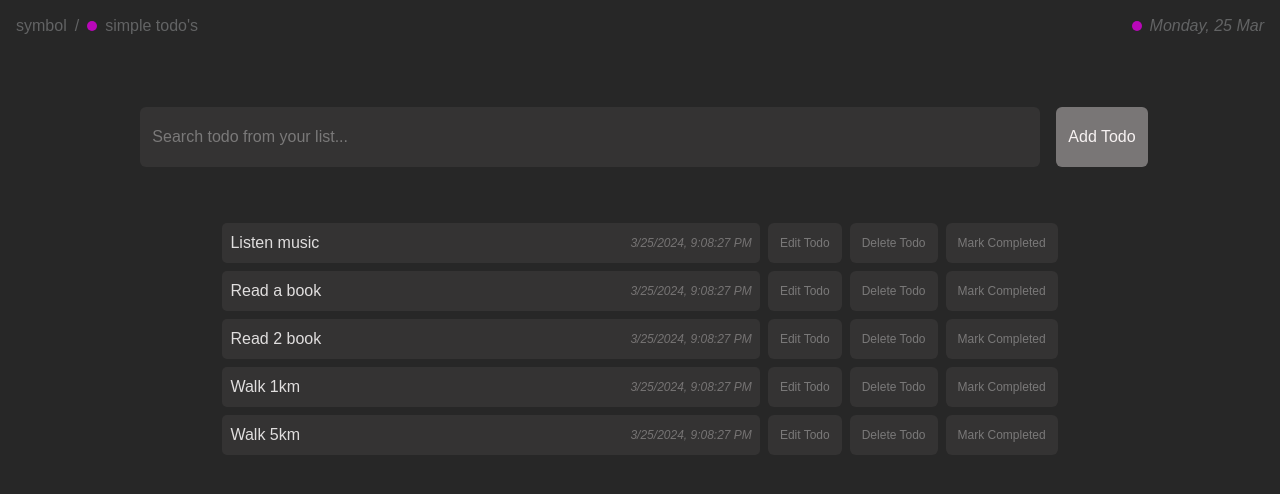
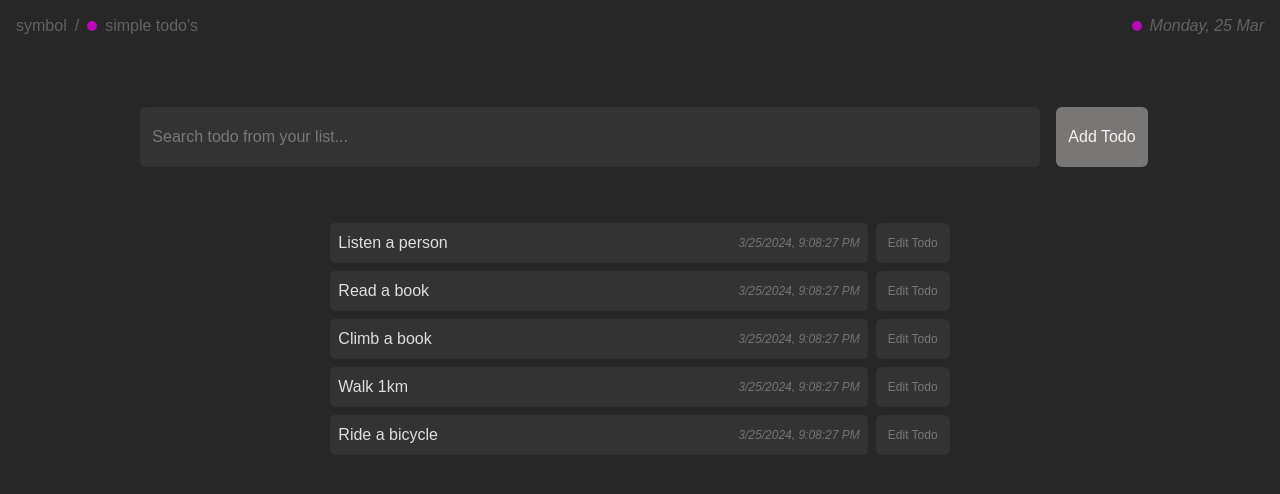
Before and after one commit to ShalvinShaji/To-Do, a React (Vite) app: page / in a window 1280 px wide. Shown: the top 494 px of the page. Built offline with nearby package versions, Linux system fonts and the light colour scheme.

Commit message:
Editing existing Todos functionality implemented

```diff
--- a/src/App.jsx
+++ b/src/App.jsx
@@ -6,15 +6,14 @@ import Topbar from "./components/Topbar";
 import TodoList from "./components/TodoList";
 import Button from "react-bootstrap/Button";
 import AddTodo from "./components/AddTodo";
-import DisplayTodo from "./components/DisplayTodo";
 
 function App() {
   const [todos, setTodos] = useState([
-    { id: 1, text: "Listen music", date: new Date().toLocaleString() },
+    { id: 1, text: "Listen a person", date: new Date().toLocaleString() },
     { id: 2, text: "Read a book", date: new Date().toLocaleString() },
-    { id: 3, text: "Read 2 book", date: new Date().toLocaleString() },
+    { id: 3, text: "Climb a book", date: new Date().toLocaleString() },
     { id: 4, text: "Walk 1km", date: new Date().toLocaleString() },
-    { id: 5, text: "Walk 5km", date: new Date().toLocaleString() },
+    { id: 5, text: "Ride a bicycle", date: new Date().toLocaleString() },
   ]);
 
   const [searchQuery, setSearchQuery] = useState("");
@@ -29,12 +28,23 @@ function App() {
   };
 
   const handleAddTodo = (text) => {
+    if (!text) {
+      return; // If text is null or empty, do not add a new todo
+    }
+
     const newTodo = {
       id: todos.length + 1,
       text: text,
       date: new Date().toLocaleString(),
     };
     setTodos([...todos, newTodo]);
+  };
+
+  const handleUpdateTodo = (updatedTodo) => {
+    const updatedTodos = todos.map((todo) =>
+      todo.id === updatedTodo.id ? updatedTodo : todo
+    );
+    setTodos(updatedTodos);
   };
 
   return (
@@ -51,7 +61,12 @@ function App() {
           handleAddTodo={handleAddTodo}
         />
       </div>
-      <TodoList searchQuery={searchQuery} todos={todos} />
+
+      <TodoList
+        searchQuery={searchQuery}
+        todos={todos}
+        handleUpdateTodo={handleUpdateTodo}
+      />
     </div>
   );
 }
--- a/src/components/AddTodo.jsx
+++ b/src/components/AddTodo.jsx
@@ -12,6 +12,7 @@ function AddTodo({ show, handleClose, handleAddTodo }) {
 
   const handleKeyDown = (e) => {
     if (e.key === "Enter" && todoText.trim() !== "") {
+      e.preventDefault();
       handleAdd();
     }
   };
--- a/src/components/DisplayTodo.jsx
+++ b/src/components/DisplayTodo.jsx
@@ -1,29 +1,43 @@
-import React from "react";
+// DisplayTodo.jsx
+import React, { useState } from "react";
+import { Button } from "react-bootstrap";
+import EditTodoModal from "../components/EditTodo";
 import "../css/DisplayTodo.css";
-import { Button } from "react-bootstrap";
 
-function DisplayTodo({ todo }) {
+function DisplayTodo({ todo, handleUpdateTodo }) {
+  const [showEditModal, setShowEditModal] = useState(false);
+
+  const handleCloseEditModal = () => {
+    setShowEditModal(false);
+  };
+
+  const handleShowEditModal = () => {
+    setShowEditModal(true);
+  };
+
   return (
     <>
-      <>
-        <div className=" d-flex justify-content-center align-items-center mb-2">
+      <div
+        id={todo.id}
+        className="d-flex justify-content-center align-items-center mb-2"
+      >
         <div className="todo-item d-flex justify-content-between align-items-center p-2">
           <p className="m-0 p-0">{todo.text}</p>
         </div>
         <div className="todo-time d-flex justify-content-center align-items-center p-2">
           <p className="m-0 p-0">{todo.date}</p>
         </div>
-          <Button className="editTodoBtn ms-2">
+        <Button className="editTodoBtn ms-2" onClick={handleShowEditModal}>
           <p className="p-0 m-0">Edit Todo</p>
         </Button>
-          <Button className="editTodoBtn ms-2">
-            <p className="p-0 m-0">Delete Todo</p>
-          </Button>
-          <Button className="editTodoBtn ms-2">
-            <p className="p-0 m-0">Mark Completed</p>
-          </Button>
+        {/* Add Delete Todo and Mark Completed buttons here */}
       </div>
-      </>
+      <EditTodoModal
+        show={showEditModal}
+        handleClose={handleCloseEditModal}
+        todo={todo}
+        handleUpdateTodo={handleUpdateTodo}
+      />
     </>
   );
 }
--- /dev/null
+++ b/src/components/EditTodo.jsx
@@ -0,0 +1,65 @@
+import React, { useState } from "react";
+import { Modal, Button, Form } from "react-bootstrap";
+import "../css/AddTodo.css";
+
+function EditTodoModal({ show, handleClose, todo, handleUpdateTodo }) {
+  const [updatedTodo, setUpdatedTodo] = useState(todo);
+
+  const handleChange = (e) => {
+    const { name, value } = e.target;
+    setUpdatedTodo({
+      ...updatedTodo,
+      [name]: value,
+    });
+  };
+
+  const handleUpdate = () => {
+    handleUpdateTodo(updatedTodo);
+    handleClose();
+  };
+
+  const handleKeyPress = (e) => {
+    if (e.key === "Enter") {
+      e.preventDefault();
+      handleUpdate();
+    }
+  };
+
+  return (
+    <Modal show={show} onHide={handleClose}>
+      <Modal.Header closeButton>
+        <Modal.Title>Edit Todo</Modal.Title>
+      </Modal.Header>
+      <Modal.Body>
+        <Form.Control
+          className="edit-todo mb-3"
+          type="text"
+          placeholder="Enter updated todo text"
+          name="text"
+          value={updatedTodo.text}
+          onChange={handleChange}
+          onKeyPress={handleKeyPress}
+        />
+        <Form.Control
+          type="text"
+          className="edit-todo"
+          placeholder="Enter updated todo date"
+          name="date"
+          value={updatedTodo.date}
+          onChange={handleChange}
+          onKeyPress={handleKeyPress}
+        />
+      </Modal.Body>
+      <Modal.Footer>
+        <Button className="modalClosebtn" onClick={handleClose}>
+          Close
+        </Button>
+        <Button className="modalAddBtn" onClick={handleUpdate}>
+          Update Todo
+        </Button>
+      </Modal.Footer>
+    </Modal>
+  );
+}
+
+export default EditTodoModal;
--- a/src/components/TodoList.jsx
+++ b/src/components/TodoList.jsx
@@ -2,7 +2,7 @@
 import { React, useEffect } from "react";
 import DisplayTodo from "./DisplayTodo";
 
-function TodoList({ searchQuery, todos }) {
+function TodoList({ searchQuery, todos, handleUpdateTodo }) {
   const filteredTodos = searchQuery
     ? todos.filter((todo) =>
         todo.text.toLowerCase().includes(searchQuery.toLowerCase())
@@ -12,7 +12,13 @@ function TodoList({ searchQuery, todos }) {
   return (
     <div>
       {filteredTodos.length > 0 ? (
-        filteredTodos.map((todo) => <DisplayTodo key={todo.id} todo={todo} />)
+        filteredTodos.map((todo) => (
+          <DisplayTodo
+            key={todo.id}
+            todo={todo}
+            handleUpdateTodo={handleUpdateTodo}
+          />
+        ))
       ) : (
         <p className="text-center">No matches found.</p>
       )}
--- a/src/css/AddTodo.css
+++ b/src/css/AddTodo.css
@@ -7,7 +7,7 @@
 
 .modal-content {
   background-color: #262626;
-  height: 200px;
+  height: 300px;
   width: 500px;
 }
 
@@ -16,7 +16,8 @@
   font-style: italic;
 }
 
-.dark-input-addtodo {
+.dark-input-addtodo,
+.edit-todo {
   background-color: #393838be; /* Set the background color to dark */
   color: white !important; /* Set text color to white */
   border: none; /* Remove border */
@@ -24,16 +25,19 @@
   transition-duration: 0.4s;
   font-size: 16px;
 }
-.dark-input-addtodo:hover {
+.dark-input-addtodo:hover,
+.edit-todo:hover {
   background-color: #393939;
   transition: 0.5s ease;
 }
-.dark-input-addtodo:focus {
+.dark-input-addtodo:focus,
+.edit-todo:focus {
   box-shadow: none; /* Remove box shadow on focus */
   background-color: #525252be;
   transition: 0.3s ease;
 }
-.dark-input-addtodo::placeholder {
+.dark-input-addtodo::placeholder,
+.edit-todo::placeholder {
   color: #7a7979; /* Set placeholder text color to white */
   font-size: 13px;
 }
@@ -57,7 +61,7 @@
   border: 1px solid #a8a7a7;
 }
 .modalAddBtn {
-  background-color: #262626;
+  background-color: #262626 !important;
   border: 1px solid #a8a7a7 !important;
 }
 
--- a/src/css/DisplayTodo.css
+++ b/src/css/DisplayTodo.css
@@ -20,13 +20,14 @@
 
 .editTodoBtn {
   height: 40px;
-  background-color: #393838be;
-  border: none;
+  background-color: #393838be !important;
+  border: none !important;
+  box-shadow: none !important;
   font-size: 12px;
   color: #7a7979;
 }
 .editTodoBtn:hover {
-  background-color: #7b7b7b;
+  background-color: #7b7b7b !important;
   color: #afadad;
   transition: 0.5s ease;
 }
```
Lines whose indentation alone changed are shown as unchanged.
